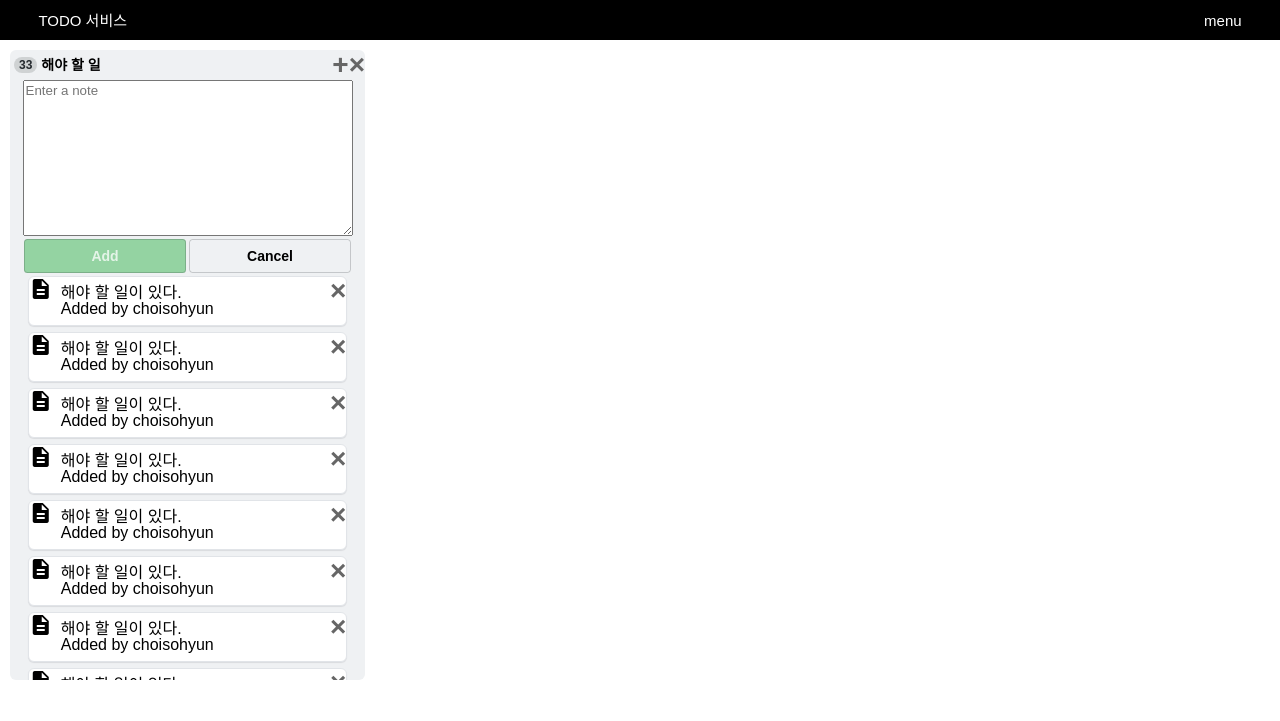
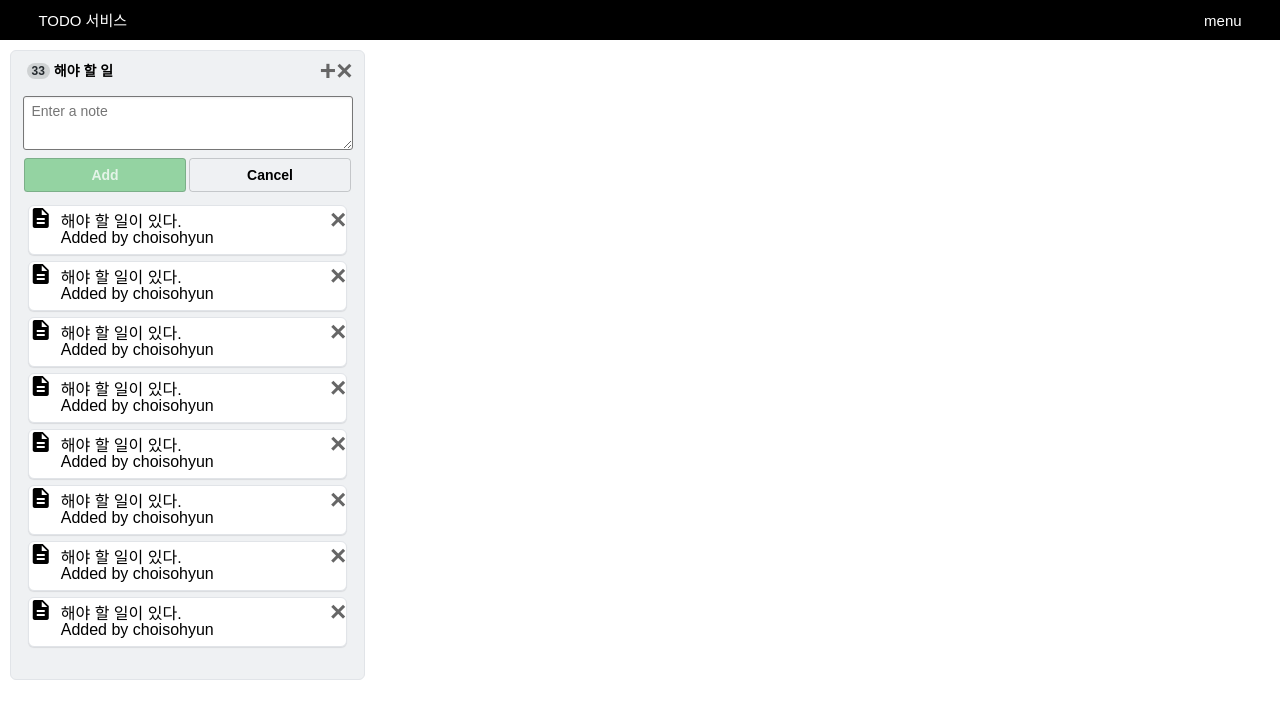
Before and after one commit to codesquad-member-2020/todo-9, a plain HTML site: page FE/src/view/index.html in a window 1280 px wide. Drawn offline with Linux system fonts and the light colour scheme.

Commit message:
[#11] feat: 태그 간격(margin, padding) 보기 좋게 수정

```diff
--- a/FE/src/style/style.css
+++ b/FE/src/style/style.css
@@ -24,6 +24,7 @@
   margin: 10px;
   display: flex;
   justify-content: center;
+  border: 1px solid #e1e4e8;
 }
 
 .header-title,
@@ -45,9 +46,7 @@
 }
 
 .column {
-  display: flex;
-  justify-content: center;
-  flex-wrap: wrap;
+  height: 30px;
 }
 
 .column-header {
@@ -55,6 +54,11 @@
   display: flex;
   justify-content: center;
   align-items: center;
+  margin-top: 5px;
+}
+
+.column-title-wrap {
+  margin-left: 12.5px;
 }
 
 .card-wrap {
@@ -68,11 +72,27 @@
 .input-wrap {
   width: 330px;
   height: fit-content;
+  margin: 10px 0;
 }
 
 #card-input {
   width: -webkit-fill-available;
+  height: 54px;
   resize: vertical;
+  min-height: 34px;
+  padding: 6px 8px;
+  font-size: 14px;
+  border-radius: 3px;
+  outline: none;
+  box-shadow: inset 0 1px 2px rgba(27, 31, 35, 0.075);
+  margin-bottom: 5px;
+}
+
+#card-input:focus,
+.focus {
+  border-color: #2188ff;
+  outline: none;
+  box-shadow: inset 0 1px 2px rgba(27, 31, 35, 0.075), 0 0 0 0.2em rgba(3, 102, 214, 0.3);
 }
 
 .btn-wrap {
@@ -128,13 +148,14 @@
 
 .column-title-wrap,
 .column-icon-wrap {
-  width: calc(355px / 2);
+  width: calc(330px / 2);
   display: flex;
   align-items: center;
 }
 
 .column-icon-wrap {
   justify-content: flex-end;
+  margin-right: 12.5px;
 }
 
 .card-icon {
@@ -162,10 +183,10 @@
   font-weight: bold;
 }
 
+.add:hover,
+.add:focus,
 .close:hover,
-.close:focus,
-.material-icons:hover,
-.material-icons:focus {
+.close:focus {
   color: #000;
   text-decoration: none;
   cursor: pointer;
```
